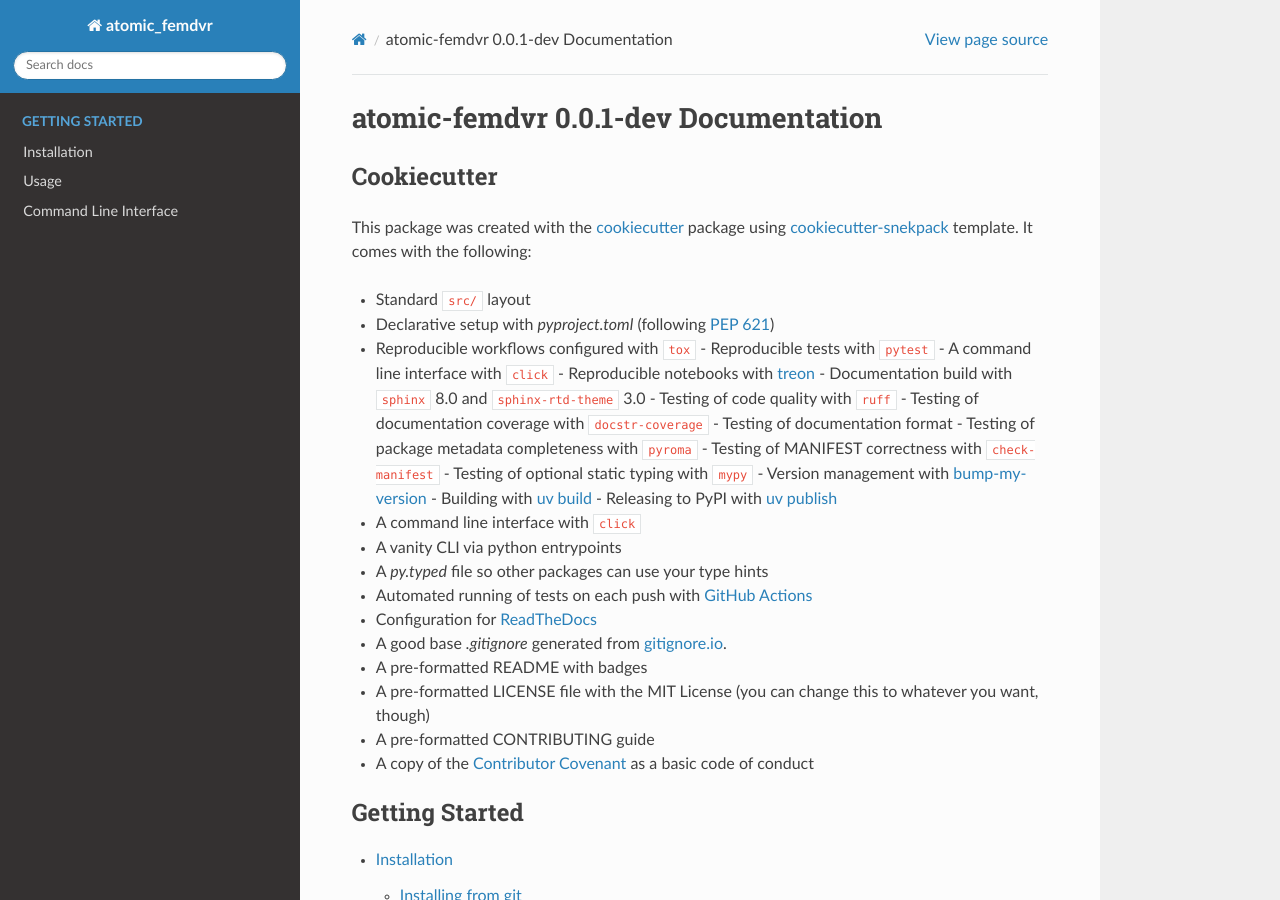
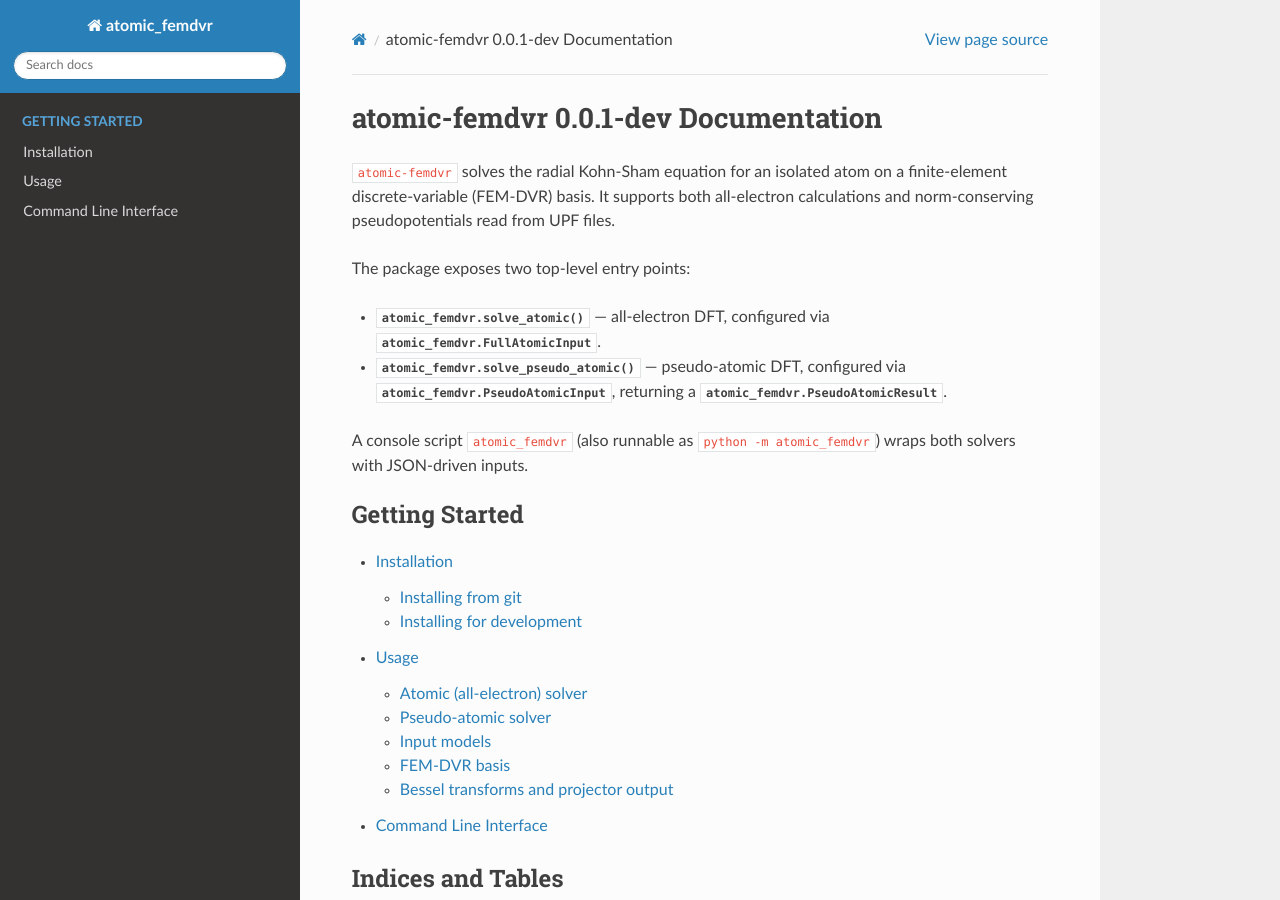
Before and after one commit to michaelschueler/atomic-femdvr, a Sphinx documentation site: the page built from docs/source/index.rst, in a window 1280 px wide and 900 px high. Built offline with Sphinx 7.4.7 and the Read the Docs theme 3.1.0, drawn with Linux system fonts in a browser that asks for light colours.

Commit message:
build out Sphinx docs and trim the public surface
Source:
* Delete vestigial PseudoConfigInput (unused) and full_atomic.read_input
  (no callers; CLI loads JSON inline).
* Add __all__ to input, full_atomic, pseudo_atomic, femdvr, upf,
  bessel_transform, and projector_output so automodule renders only
  the user-facing surface (BaseModel re-export, EnergyUnit /
  ConfinementType enums, solver_input_factory, low-level FEM-DVR
  helpers, and the qe / hdf5 projector writers stay package-private).
* Remove three commented-out debug print statements and a dead
  zeros() allocation discovered while auditing for notes-to-self.
* Drop the kapaow / openmx reference from the projector_output
  module docstring.

Docs:
* Replace cookiecutter boilerplate in docs/source/index.rst with a
  short package summary and the existing toctree.
* Expand docs/source/usage.rst to cover full_atomic, pseudo_atomic,
  input, femdvr, bessel_transform, and projector_output via
  automodule. UPFInterface remains internal machinery and is not
  exposed in the rendered docs.
* Configure sphinxcontrib.autodoc_pydantic to render only field
  descriptions: turn off JSON schema, config / validator / field
  summaries, validator members, and field-validator listings.
* Add a small autodoc-process-docstring hook to strip pydantic's
  inherited BaseModel.__init__ boilerplate from class descriptions.

The docs now build with zero warnings.

Co-Authored-By: Claude Opus 4.7 (1M context) <noreply@anthropic.com>

```diff
--- a/docs/source/conf.py
+++ b/docs/source/conf.py
@@ -87,6 +87,42 @@ extensions.append("sphinx_click.ext")
 
 # generate autosummary pages
 autosummary_generate = True
+
+# autodoc_pydantic: don't try to render JSON schemas (numpy fields don't
+# serialise), drop the bullet-point field summary (fields are already
+# described in detail below), and skip the config / validator summaries.
+autodoc_pydantic_model_show_json = False
+autodoc_pydantic_model_show_config_summary = False
+autodoc_pydantic_model_show_field_summary = False
+autodoc_pydantic_model_show_validator_summary = False
+autodoc_pydantic_model_show_validator_members = False
+autodoc_pydantic_field_list_validators = False
+
+
+def _strip_pydantic_init_boilerplate(_app, _what, _name, _obj, _options, lines):
+    """Drop pydantic's BaseModel.__init__ docstring leaking into class docs."""
+    boilerplate_markers = (
+        "Create a new model by parsing and validating",
+        "Raises [`ValidationError`]",
+        "is explicitly positional-only",
+        "validated to form a valid model",
+    )
+    keep = [ln for ln in lines if not any(m in ln for m in boilerplate_markers)]
+    cleaned = []
+    prev_blank = False
+    for ln in keep:
+        is_blank = not ln.strip()
+        if is_blank and prev_blank:
+            continue
+        cleaned.append(ln)
+        prev_blank = is_blank
+    lines[:] = cleaned
+
+
+def setup(app):
+    """Register the docstring-cleaning hook."""
+    app.connect("autodoc-process-docstring", _strip_pydantic_init_boilerplate)
+
 
 # Add any paths that contain templates here, relative to this directory.
 templates_path = ["_templates"]
--- a/docs/source/index.rst
+++ b/docs/source/index.rst
@@ -1,41 +1,21 @@
 atomic-femdvr |release| Documentation
 =====================================
 
-Cookiecutter
-------------
+``atomic-femdvr`` solves the radial Kohn-Sham equation for an isolated
+atom on a finite-element discrete-variable (FEM-DVR) basis. It supports
+both all-electron calculations and norm-conserving pseudopotentials read
+from UPF files.
 
-This package was created with the `cookiecutter <https://github.com/cookiecutter/cookiecutter>`_
-package using `cookiecutter-snekpack <https://github.com/cthoyt/cookiecutter-snekpack>`_ template.
-It comes with the following:
+The package exposes two top-level entry points:
 
-- Standard ``src/`` layout
-- Declarative setup with `pyproject.toml` (following `PEP 621 <https://peps.python.org/pep-0621/>`_)
-- Reproducible workflows configured with ``tox``
-  - Reproducible tests with ``pytest``
-  - A command line interface with ``click``
-  - Reproducible notebooks with `treon <https://github.com/reviewNB/treon>`_
-  - Documentation build with ``sphinx`` 8.0 and ``sphinx-rtd-theme`` 3.0
-  - Testing of code quality with ``ruff``
-  - Testing of documentation coverage with ``docstr-coverage``
-  - Testing of documentation format
-  - Testing of package metadata completeness with ``pyroma``
-  - Testing of MANIFEST correctness with ``check-manifest``
-  - Testing of optional static typing with ``mypy``
-  - Version management with `bump-my-version <https://github.com/callowayproject/bump-my-version>`_
-  - Building with `uv build <https://docs.astral.sh/uv/guides/publish/#building-your-package>`_
-  - Releasing to PyPI with `uv publish <https://docs.astral.sh/uv/guides/publish/#publishing-your-package>`_
-- A command line interface with ``click``
-- A vanity CLI via python entrypoints
-- A `py.typed` file so other packages can use your type hints
-- Automated running of tests on each push
-  with `GitHub Actions <https://docs.github.com/en/actions/learn-github-actions/understanding-github-actions>`_
-- Configuration for `ReadTheDocs <https://readthedocs.org>`_
-- A good base `.gitignore` generated from `gitignore.io <https://gitignore.io>`_.
-- A pre-formatted README with badges
-- A pre-formatted LICENSE file with the MIT License (you can change this to whatever you want, though)
-- A pre-formatted CONTRIBUTING guide
-- A copy of the `Contributor Covenant <https://www.contributor-covenant.org>`_ as a basic code of conduct
+- :func:`atomic_femdvr.solve_atomic` — all-electron DFT, configured via
+  :class:`atomic_femdvr.FullAtomicInput`.
+- :func:`atomic_femdvr.solve_pseudo_atomic` — pseudo-atomic DFT,
+  configured via :class:`atomic_femdvr.PseudoAtomicInput`, returning a
+  :class:`atomic_femdvr.PseudoAtomicResult`.
 
+A console script ``atomic_femdvr`` (also runnable as
+``python -m atomic_femdvr``) wraps both solvers with JSON-driven inputs.
 
 .. toctree::
     :maxdepth: 2
```
Also changed, not shown: docs/source/usage.rst (+21 -3 lines), 10 other files.
